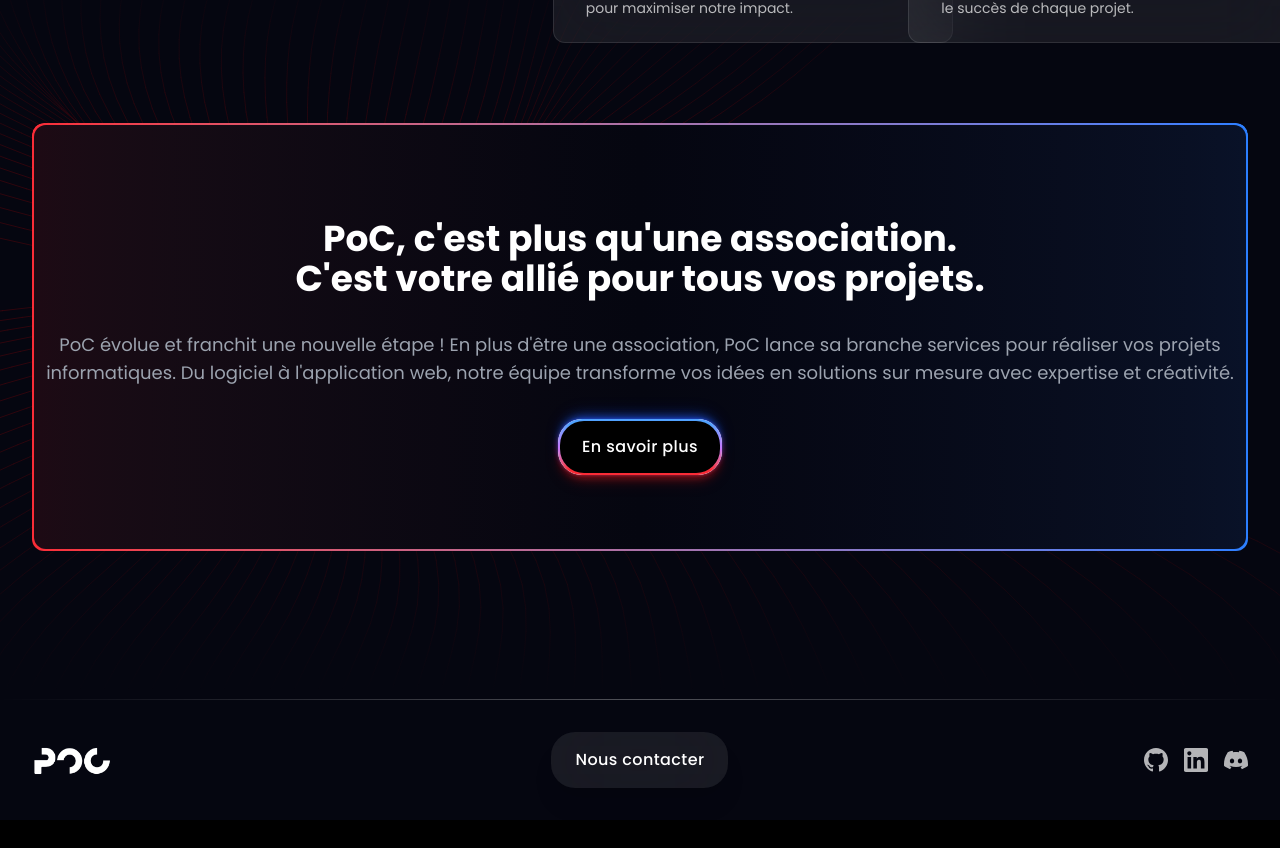
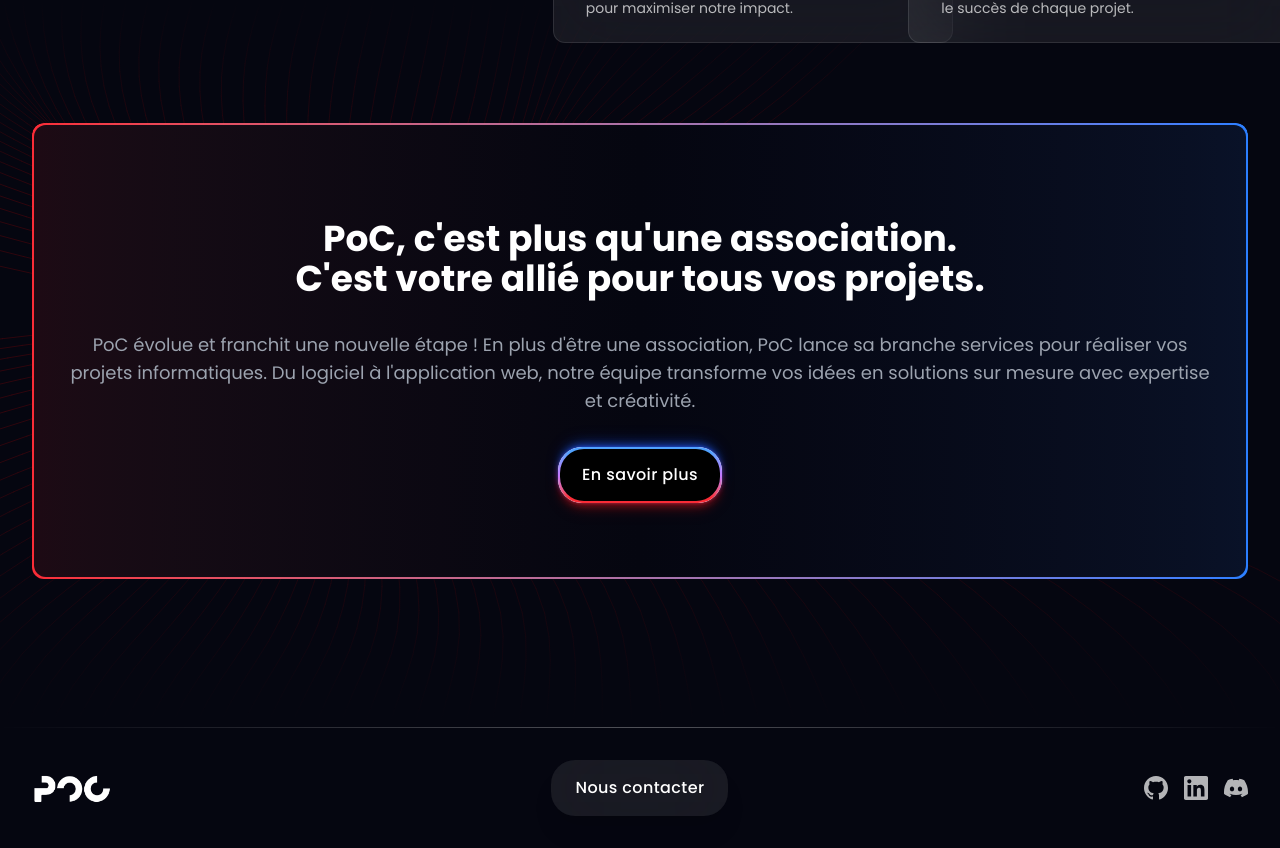
Before and after one commit to PoCInnovation/LandingPage, a Next.js app: page / in a window 1280 px wide. Shown: the part 1900-2748 px from the top of the page. Before the commit the page ends 2720 px from the top, so only its background shows below. Built offline with nearby package versions, Linux system fonts and the light colour scheme.

Commit message:
fix: Adjust padding in Services component for improved layout

```diff
--- a/src/components/Services.tsx
+++ b/src/components/Services.tsx
@@ -4,7 +4,7 @@ import PoCButton from "./PocButton";
 function Services() {
   return (
     <div className="container-custom relative z-10 mt-10 md:mt-20">
-      <div className="relative mb-4 rounded-xl w-full text-center py-24 space-y-5 overflow-hidden justify-center items-center">
+      <div className="relative mb-4 rounded-xl w-full text-center px-7 py-24 space-y-5 overflow-hidden justify-center items-center">
         <div className="absolute inset-0 rounded-xl p-0.5">
           <div className="absolute inset-0 rounded-xl bg-gradient-to-r from-red-500 to-blue-500" />
         </div>
```
